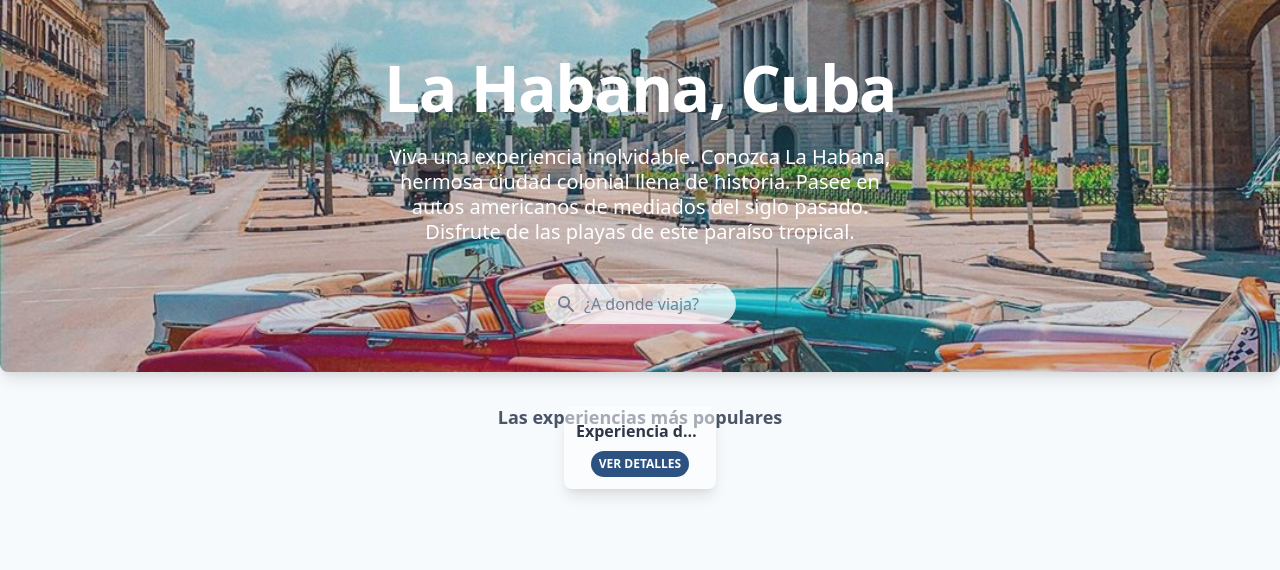
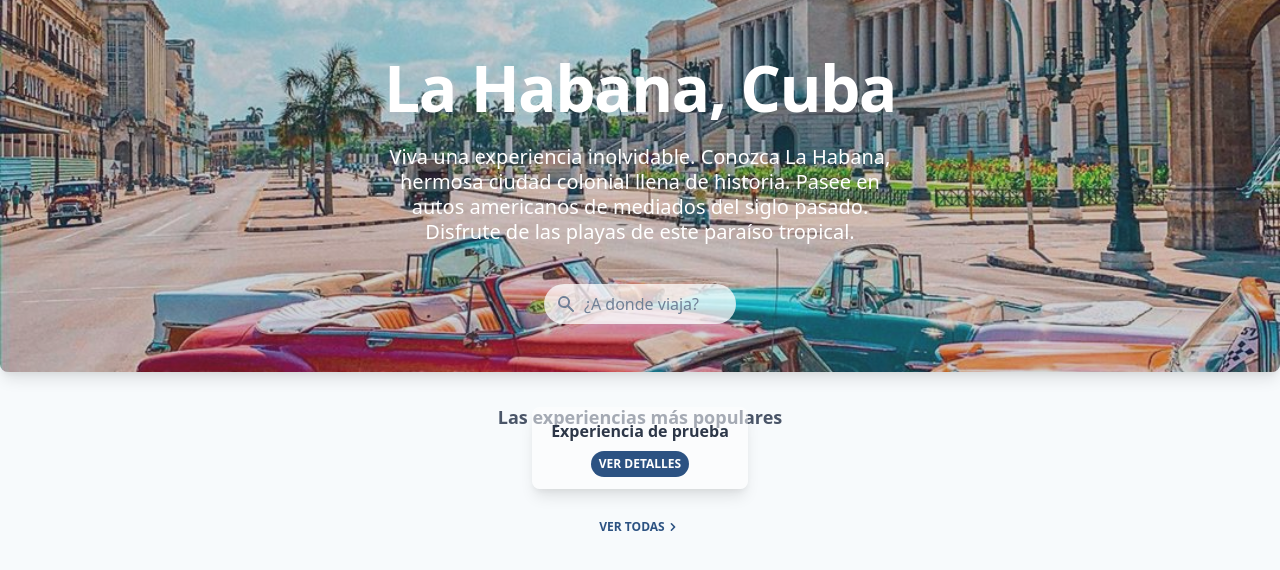
Before and after one commit to camallerystraveldev/camallerys-travel, a Next.js app: page / in a window 1280 px wide. Shown: the top 570 px of the page. Built offline with nearby package versions, Linux system fonts and the light colour scheme; what tailwindcss-aspect-ratio, tailwindcss-filters would draw is missing.

Commit message:
add view all experiences link

```diff
--- /dev/null
+++ b/src/icons/heroicons/small/chevron-right.tsx
@@ -0,0 +1,20 @@
+import { SVGProps } from "react";
+
+function ChevronRightIconSM(props: SVGProps<SVGSVGElement>) {
+  return (
+    <svg
+      xmlns="http://www.w3.org/2000/svg"
+      viewBox="0 0 20 20"
+      fill="currentColor"
+      {...props}
+    >
+      <path
+        fillRule="evenodd"
+        d="M7.293 14.707a1 1 0 010-1.414L10.586 10 7.293 6.707a1 1 0 011.414-1.414l4 4a1 1 0 010 1.414l-4 4a1 1 0 01-1.414 0z"
+        clipRule="evenodd"
+      />
+    </svg>
+  );
+}
+
+export default ChevronRightIconSM;
--- a/src/pages/home/experiences.tsx
+++ b/src/pages/home/experiences.tsx
@@ -1,4 +1,5 @@
 import Link from "next/link";
+import ChevronRightIconSM from "src/icons/heroicons/small/chevron-right";
 
 type ExperienceCardProps = {
   id: string;
@@ -7,7 +8,7 @@ type ExperienceCardProps = {
 
 function ExperienceCard({ id, name }: ExperienceCardProps) {
   return (
-    <div className="w-48">
+    <div className="w-48 md:w-56 lg:w-64">
       <div className="relative aspect-ratio-square rounded-lg overflow-hidden shadow-lg">
         <img
           src={`/assets/experiences/${id}/preview.jpg`}
@@ -42,6 +43,14 @@ function ExperiencesSection() {
       <div className="mt-6 flex items-center justify-around">
         <ExperienceCard id="test" name="Experiencia de prueba" />
       </div>
+      <div className="mt-6 w-full text-center">
+        <Link href="/experiences">
+          <a className="text-blue-800 inline-flex items-center">
+            <span className="uppercase text-xs font-bold">Ver todas</span>
+            <ChevronRightIconSM className="w-4 h-4" />
+          </a>
+        </Link>
+      </div>
     </div>
   );
 }
```
